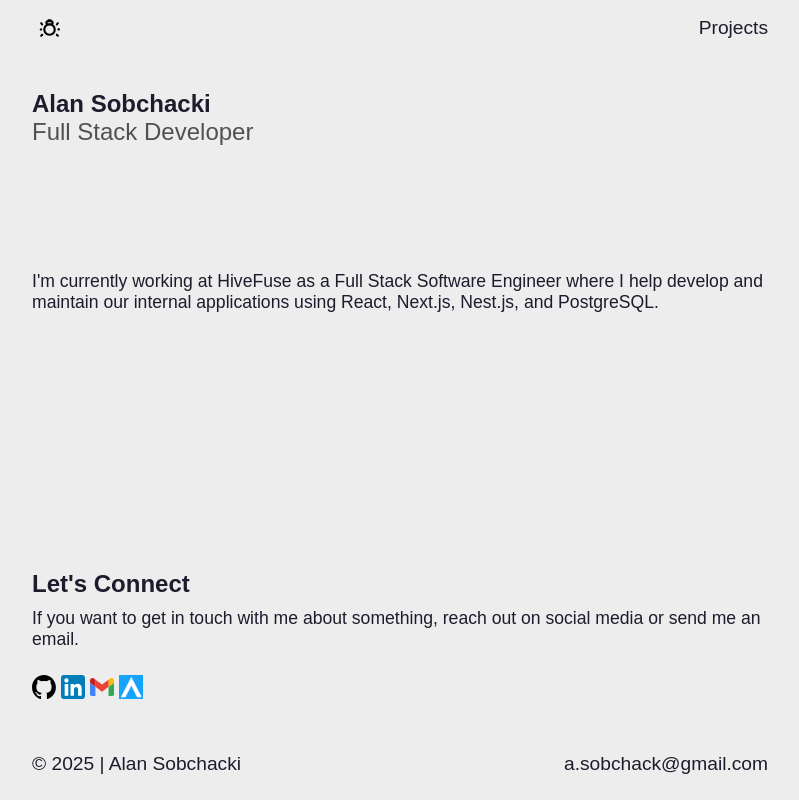
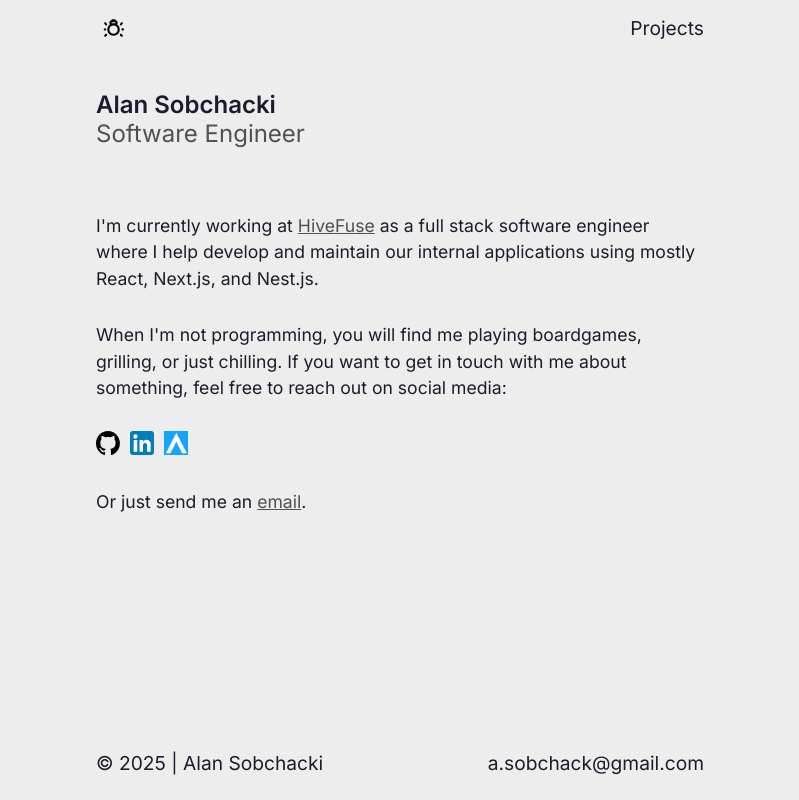
Before and after one commit to alansobchacki/personal-nextjs-website, a Next.js app: page / in a window 1280 px wide. Shown: the whole page, without its empty margins (240-1039 px from the left). Built offline with nearby package versions, Linux system fonts and the light colour scheme.

Commit message:
Finish revamping the visuals of the site

```diff
--- a/src/app/components/aboutSection/aboutSection.style.ts
+++ b/src/app/components/aboutSection/aboutSection.style.ts
@@ -2,7 +2,7 @@ import styled from "styled-components";
 
 export const DivContainer = styled.section`
   display: flex;
-  padding-top: 75px;
+  padding-top: 15px;
   padding-bottom: 50px;
 
   @media (max-width: 750px) {
@@ -23,8 +23,34 @@ export const DivSubContainer = styled.div`
 
 export const Description = styled.p`
   font-size: 1.1rem;
+  line-height: 1.5;
+  padding-bottom: 20px;
 
   @media (max-width: 450px) {
     font-size: 0.875rem;
   }
 `;
+
+export const CustomAnchor = styled.a`
+  text-decoration: underline;
+  color: rgb(186, 188, 196);
+
+  body.light & {
+    color: rgb(83, 80, 80);
+  }
+`;
+
+export const SocialIconsContainer = styled.div`
+  display: flex;
+  flex-direction: row;
+  padding-bottom: 20px;
+  gap: 10px;
+`;
+
+export const SocialIcon = styled.a`
+  transition: transform 0.2s ease;
+
+  &:hover {
+    transform: scale(1.2);
+  }
+`;
--- a/src/app/components/aboutSection/aboutSection.tsx
+++ b/src/app/components/aboutSection/aboutSection.tsx
@@ -1,21 +1,88 @@
-'use client'
+"use client";
 
 import {
   DivContainer,
   DivSubContainer,
-  Description
-} from './aboutSection.style';
+  Description,
+  CustomAnchor,
+  SocialIconsContainer,
+  SocialIcon,
+} from "./aboutSection.style";
+import { useTheme } from "../../context/themeContext";
+import Image from "next/image";
 
 export default function AboutSection() {
+  const { theme } = useTheme();
 
   return (
     <DivContainer id="about-section">
       <DivSubContainer>
         <Description>
-          I&apos;m currently working at HiveFuse as a Full Stack Software Engineer where I help
-          develop and maintain our internal applications using React, Next.js, Nest.js, and PostgreSQL.
+          I&apos;m currently working at{" "}
+          <CustomAnchor
+            href="https://www.linkedin.com/company/hive-fuse/"
+            target="_blank"
+            rel="noopener noreferrer"
+          >
+            HiveFuse
+          </CustomAnchor>{" "}
+          as a full stack software engineer where I help develop and maintain
+          our internal applications using mostly React, Next.js, and Nest.js.
+        </Description>
+        <Description>
+          When I&apos;m not programming, you will find me playing boardgames,
+          grilling, or just chilling. If you want to get in touch with me about
+          something, feel free to reach out on social media:
+        </Description>
+
+        <SocialIconsContainer>
+          <SocialIcon
+            href="https://github.com/alansobchacki"
+            target="_blank"
+            rel="noopener noreferrer"
+          >
+            <Image
+              src={
+                theme === "dark"
+                  ? "/github-mark-light.svg"
+                  : "/github-mark-dark.svg"
+              }
+              alt="Github icon"
+              width={24}
+              height={24}
+            />
+          </SocialIcon>
+          <SocialIcon
+            href="https://www.linkedin.com/in/alansobchacki/"
+            target="_blank"
+            rel="noopener noreferrer"
+          >
+            <Image
+              src="/linkedin.svg"
+              alt="LinkedIn icon"
+              width={24}
+              height={24}
+            />
+          </SocialIcon>
+          <SocialIcon
+            href="https://singularity-gules.vercel.app/"
+            target="_blank"
+            rel="noopener noreferrer"
+          >
+            <Image
+              src="/singularity.png"
+              alt="Singularity icon"
+              width={24}
+              height={24}
+            />
+          </SocialIcon>
+        </SocialIconsContainer>
+
+        <Description>
+          Or just send me an{" "}
+          <CustomAnchor href="mailto:a.sobchack@gmail.com">email</CustomAnchor>.
         </Description>
       </DivSubContainer>
     </DivContainer>
-  )
+  );
 }
--- a/src/app/components/greetingsSection/greetings.tsx
+++ b/src/app/components/greetingsSection/greetings.tsx
@@ -1,4 +1,4 @@
-'use client'
+"use client";
 
 import {
   DivContainer,
@@ -12,24 +12,26 @@ import { useState, useEffect } from "react";
 
 export default function GreetingsSection() {
   const phrases = [
+    "Software Engineer",
     "Full Stack Developer",
-    "Software Engineer",
     "Web Developer",
     "React Developer",
-    "Frontend Developer",
-    "Lvl 38 Priest of Lathander",
+    "Front End Developer",
     "Next.js Developer",
     "Nest.js Developer",
     "Ruby Enthusiast",
     "Boardgame Enthusiast",
-    "Graphic Designer",
-    "Content Creator",
-    "Figma Tinkerer",
+    "Blue Belt Judoka",
+    "T-shirt Peddler",
     "Former Lawyer",
-    "Blue Belt Judoka",
-    "Below Average Swimmer",
-    "Casual Lifter",
-    "500-rated chess player"
+    "Lvl 36 Priest of Lathander",
+    "Are you still reading this?",
+    "Probably not",
+    "Anyway, you're a very patient person",
+    "Or just curious",
+    "You know what?",
+    "Try pressing the light bulb 10 times",
+    "Have fun!",
   ];
 
   const [text, setText] = useState("");
@@ -50,12 +52,10 @@ export default function GreetingsSection() {
       timer = setTimeout(() => {
         setIsPaused(false);
       }, startTime);
-
     } else if (!isDeleting && text === currentPhrase) {
       timer = setTimeout(() => {
         setIsDeleting(true);
       }, pauseTime);
-
     } else if (isDeleting && text === "") {
       setIsDeleting(false);
       setIsPaused(true);
@@ -65,15 +65,17 @@ export default function GreetingsSection() {
       } else {
         setPhraseIndex(0);
       }
-
     } else {
-      timer = setTimeout(() => {
+      timer = setTimeout(
+        () => {
           const updatedText = isDeleting
             ? currentPhrase.substring(0, text.length - 1)
             : currentPhrase.substring(0, text.length + 1);
 
           setText(updatedText);
-      }, isDeleting ? deletingSpeed : typingSpeed);
+        },
+        isDeleting ? deletingSpeed : typingSpeed
+      );
     }
 
     return () => clearTimeout(timer);
--- a/src/app/globals.css
+++ b/src/app/globals.css
@@ -15,7 +15,7 @@ body {
   justify-content: center;
   color: var(--foreground);
   background: var(--background);
-  font-family: Arial, Helvetica, sans-serif;
+  font-family: 'Inter', sans-serif;
   -webkit-font-smoothing: antialiased;
   -moz-osx-font-smoothing: grayscale;
   transition: color 0.4s ease, background 0.4s ease;
--- a/src/app/layout.tsx
+++ b/src/app/layout.tsx
@@ -1,24 +1,21 @@
 import type { Metadata } from "next";
 import Head from 'next/head';
-import { Geist, Geist_Mono } from "next/font/google";
+import { Inter } from 'next/font/google';
 import { ThemeProvider } from './context/themeContext';
 import { Analytics } from "@vercel/analytics/react"
 import StyledComponentsRegistry from '../../lib/registry'
 import "./globals.css";
 
-const geistSans = Geist({
-  variable: "--font-geist-sans",
-  subsets: ["latin"],
-});
-
-const geistMono = Geist_Mono({
-  variable: "--font-geist-mono",
-  subsets: ["latin"],
+const inter = Inter({
+  subsets: ['latin'],
+  weight: ['400', '600'],
+  variable: '--font-inter',
+  display: 'swap',
 });
 
 export const metadata: Metadata = {
   title: "Alan Sobchacki",
-  description: "Full Stack Developer | I make computers go beep boop",
+  description: "Software Engineer | I make computers go beep boop",
 };
 
 export default function RootLayout({
@@ -31,7 +28,7 @@ export default function RootLayout({
       <Head>
         <link rel="icon" href="/favicon.ico" />
       </Head>
-      <body className={`${geistSans.variable} ${geistMono.variable}`}>
+      <body className={inter.variable}>
         <ThemeProvider>
           <StyledComponentsRegistry>
             {children}
--- a/src/app/page.tsx
+++ b/src/app/page.tsx
@@ -1,18 +1,15 @@
 import Header from "./components/header/header";
 import GreetingsSection from "./components/greetingsSection/greetings";
 import AboutSection from "./components/aboutSection/aboutSection";
-import ContactSection from "./components/contactSection/contactSection";
+// import ContactSection from "./components/contactSection/contactSection";
 import Footer from "./components/footer/footer";
 
 export default function Home() {
   return (
-    <div style={{ display: "flex", flexDirection: "column", height: "100vh", width: "60%" }}>
+    <div style={{ display: "flex", flexDirection: "column", height: "100vh", width: "50%" }}>
       <Header />
       <GreetingsSection />
       <AboutSection />
-      <div style={{ display: "flex", flexDirection: "column", justifyContent: "flex-end", height: "100%"}}>
-        <ContactSection />
-      </div>
       <Footer />
     </div>
   );
```
Lines whose indentation alone changed are shown as unchanged.
